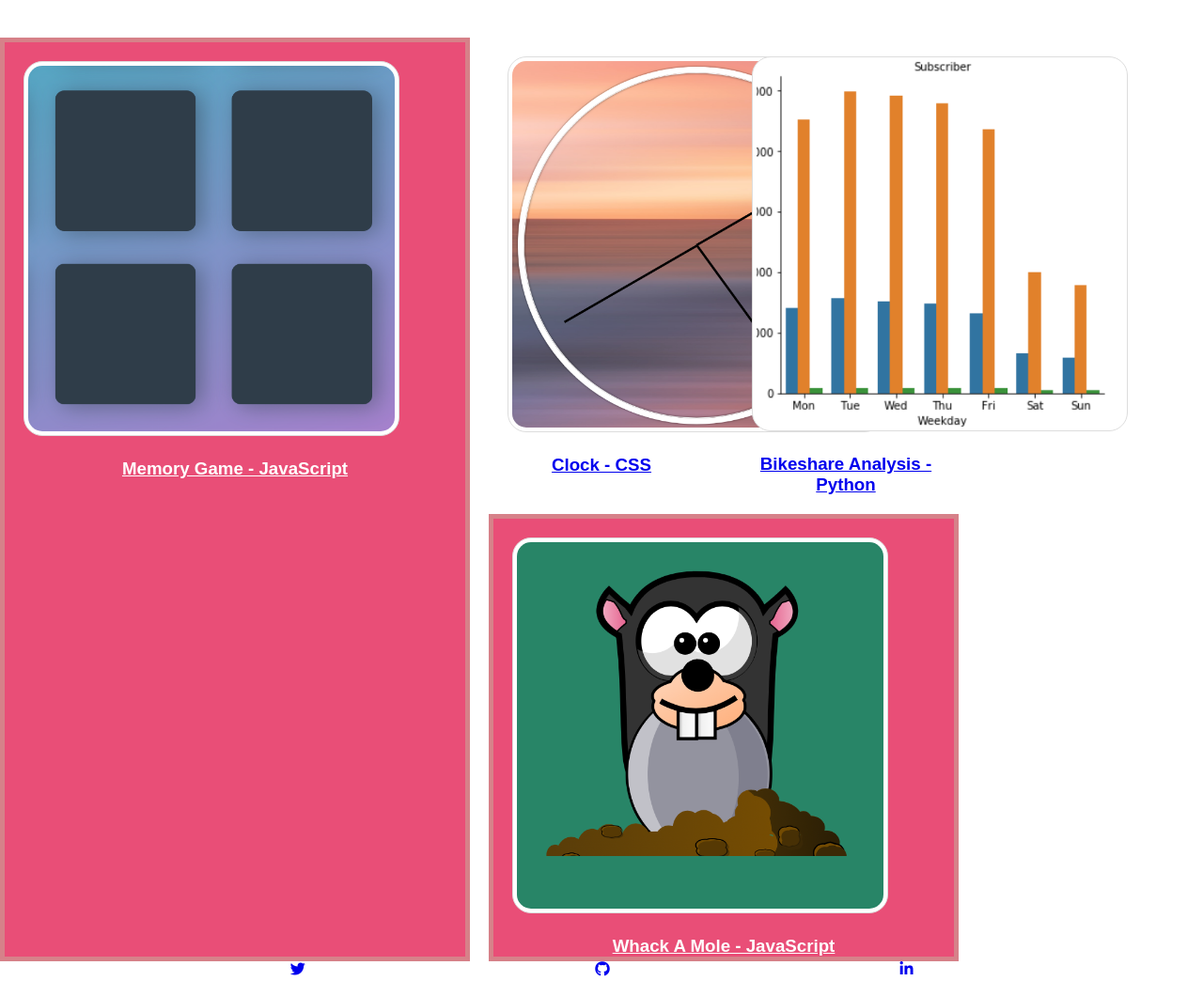
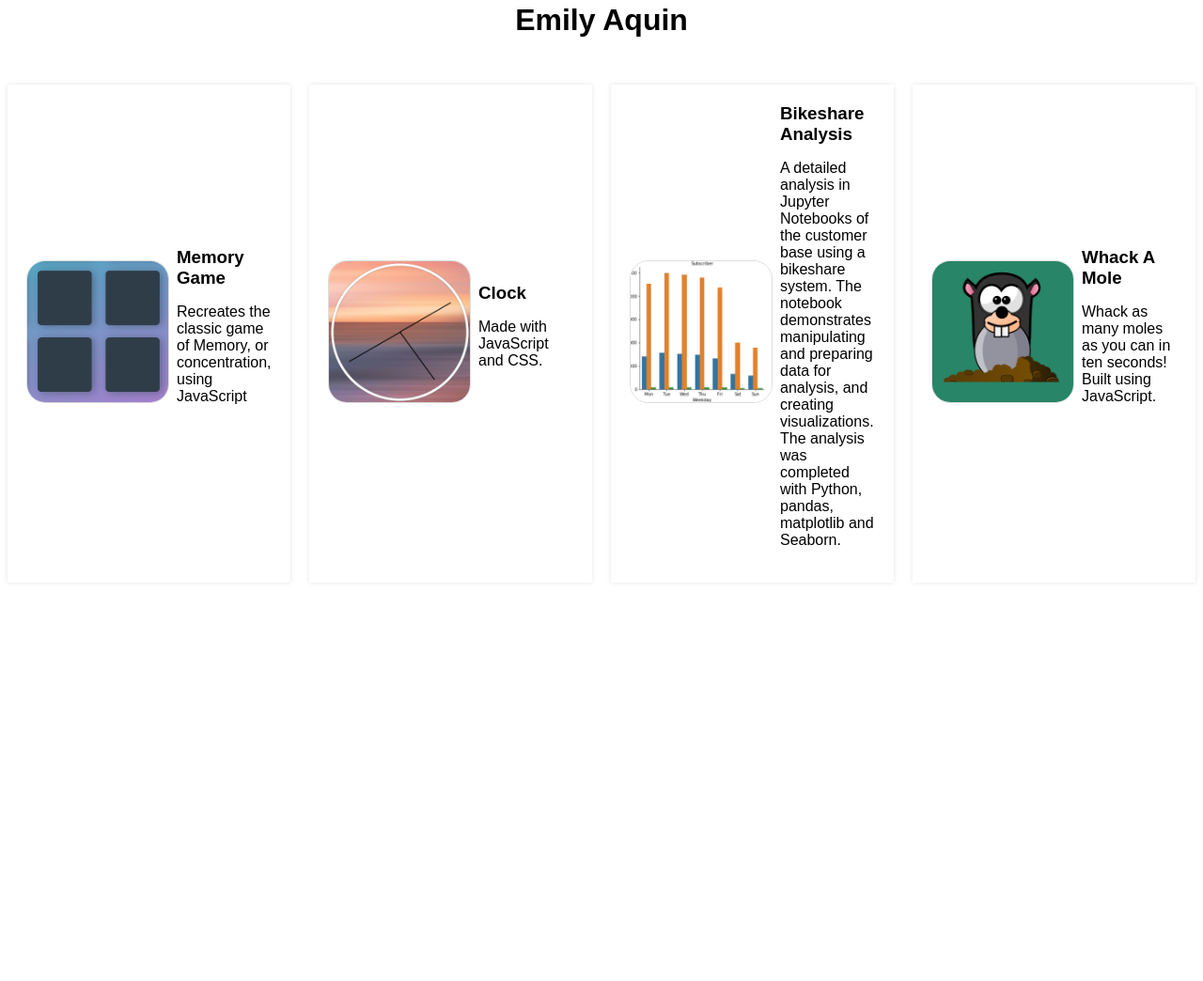
Before and after one commit to eaquin1/portfolio, a plain HTML site: page index.html in a window 1280 px wide. Shown: the part 596-1640 px from the top of the page at 94% size. Drawn offline with Linux system fonts and the light colour scheme.

Commit message:
refactor works into grid

```diff
--- a/app.css
+++ b/app.css
@@ -1,7 +1,13 @@
-* {
+/* * {
             box-sizing: border-box;
             padding: 0;
             margin: 0;
+        } */
+
+        *,
+        *:before,
+        *:after {
+          box-sizing: inherit;
         }
 
         body {
@@ -121,39 +127,40 @@
 
 /* Works */
 
+h3 {
+  margin: 0 0 5px 0;
+}
 
-    .works-container {
+.works-container {
       display: grid;
-  grid-gap: 20px;
-  grid-template-columns: repeat(auto-fill, minmax(200px, 1fr));
-  grid-auto-rows: minmax(100px, auto);
-  grid-auto-flow: dense;
+      grid-gap: 20px;
+      grid-template-columns: repeat(auto-fit, minmax(300px, 1fr));
+  }
+
+.work {
+  background: rgba(255, 255, 255, 0.2);
+  box-shadow: 0 0 5px rgba(0, 0, 0, 0.1);
+  padding: 20px;
+  display: grid;
+  grid-template-columns: 150px 1fr;
+  grid-gap: 10px;
+  align-items: center;
 
 }
-.works-container > *:nth-child(4n+1) {
-grid-row: auto / span 2;
-}
 
-.works-container > *:nth-child(3n+1) {
-border: 5px solid rgb(214,129,137);
-background-color: rgb(233,78,119);
-color: #fff;
-grid-column: auto / span 2;
-}
+.work-links {
 
-    .work-links {
-      width: 50vh;
-      padding: 4px;
-      line-height: 1.42857143;
-      background-color: #fff;
+      /*background-color: #fff;*/
+
+      width: 100%;
       border: 1px solid #ddd;
       border-radius: 20px;
       -webkit-transition: all 0.2s ease-in-out;
       -o-transition: all 0.2s ease-in-out;
       transition: all 0.2s ease-in-out;
-      display: inline-block;
-      margin: 20px;
-      height: auto;
+
+      /*margin: 20px;
+      height: auto;*/
       }
 
 
@@ -165,9 +172,7 @@ grid-column: auto / span 2;
         border-color: #337ab7;
       }
 
-      .work-title {
-        text-align: center;
-      }
+
 
 /* Footer */
 
--- a/index.html
+++ b/index.html
@@ -12,14 +12,14 @@
   </head>
   <body>
 
-  <div id="page-container">
+
       <div id="content-wrap">
-      <nav class="navbar">
-        <span class="navbar-toggle" id="js-navbar-toggle">
-            <i class="fas fa-bars"></i>
-        </span>
+        <nav class="navbar">
+          <span class="navbar-toggle" id="js-navbar-toggle">
+              <i class="fas fa-bars"></i>
+          </span>
 
-          <img id="violin" class = "logo" src="images/banner.png" alt="violin"></a>
+              <img id="violin" class = "logo" src="images/banner.png" alt="violin"></a>
 
         <ul class="main-nav" id="js-menu">
             <li>
@@ -37,38 +37,60 @@
 
         </ul>
     </nav>
+ </div>
 
 <div class="main-image">
   <img src="images/stradivarius-violin.gif" alt="sketch of violin">
 </div>
+
     <h1 id="main-title">Emily Aquin</h1>
 
 <div class="works-container">
-
+  <div class="work">
       <a href="fend-project-memory-game/index.html">
          <img class="work-links" src="images/memory2.png" alt="memory game" />
-         <h3 class="work-title">Memory Game - JavaScript</h3>
       </a>
+      <div class="work-details">
+         <h3 class="work-title">Memory Game</h3>
+         <p>Recreates the classic game of Memory, or concentration, using JavaScript</p>
+      </div>
+  </div>
+  <div class="work">
+    <a href="clock/index.html">
+      <img class="work-links" src="images/clock3.png" alt="clock" /></a>
+        <div class="work-details">
+        <h3 class="work-title">Clock</h3>
+        <p>Made with JavaScript and CSS.</p>
+  </div>
+</div>
+<div class="work">
+    <a href="exploration_template.html">
+      <img class="work-links" src="images/analysis2.png" alt="analysis" />
+      </a>
+      <div class="work-details">
+      <h3 class="work-title">Bikeshare Analysis</h3>
+
+      <p> A detailed analysis in Jupyter Notebooks of the customer base using a bikeshare system.
+        The notebook demonstrates manipulating and preparing data for analysis, and creating visualizations. The analysis was
+      completed with Python, pandas, matplotlib and Seaborn.</p>
+</div>
+  </div>
+  <div class="work">
+    <a href="WhackAMole/index.html">
+      <img class="work-links" src="images/mole.png" alt="mole" />
+    </a>
+    <div class="work-details">
+      <h3 class="work-title">Whack A Mole</h3>
 
 
-    <a href="clock/index.html">
-      <img class="work-links" src="images/clock3.png" alt="clock" />
-      <h3 class="work-title">Clock - CSS</h3>
-    </a>
-
-    <a href="exploration_template.html">
-      <img class="work-links" src="images/analysis2.png" alt="analysis" />
-      <h3 class="work-title">Bikeshare Analysis - Python</h3>
-    </a>
-    <a href="WhackAMole/index.html">
-      <img class="work-links" src="images/mole.png" alt="mole" />
-      <h3 class="work-title">Whack A Mole - JavaScript</h3>
-    </a>
+    <p>Whack as many moles as you can in ten seconds! Built using JavaScript. </p>
+</div>
+  </div>
 
 
 </div>
 
-
+<div id="page-container">
     <footer id="footer">
       <ul class="contact-footer">
         <li class="footer-links"><a href="https://twitter.com/emilyaquin"><i class="fab fa-twitter"></i></a></li>
```
